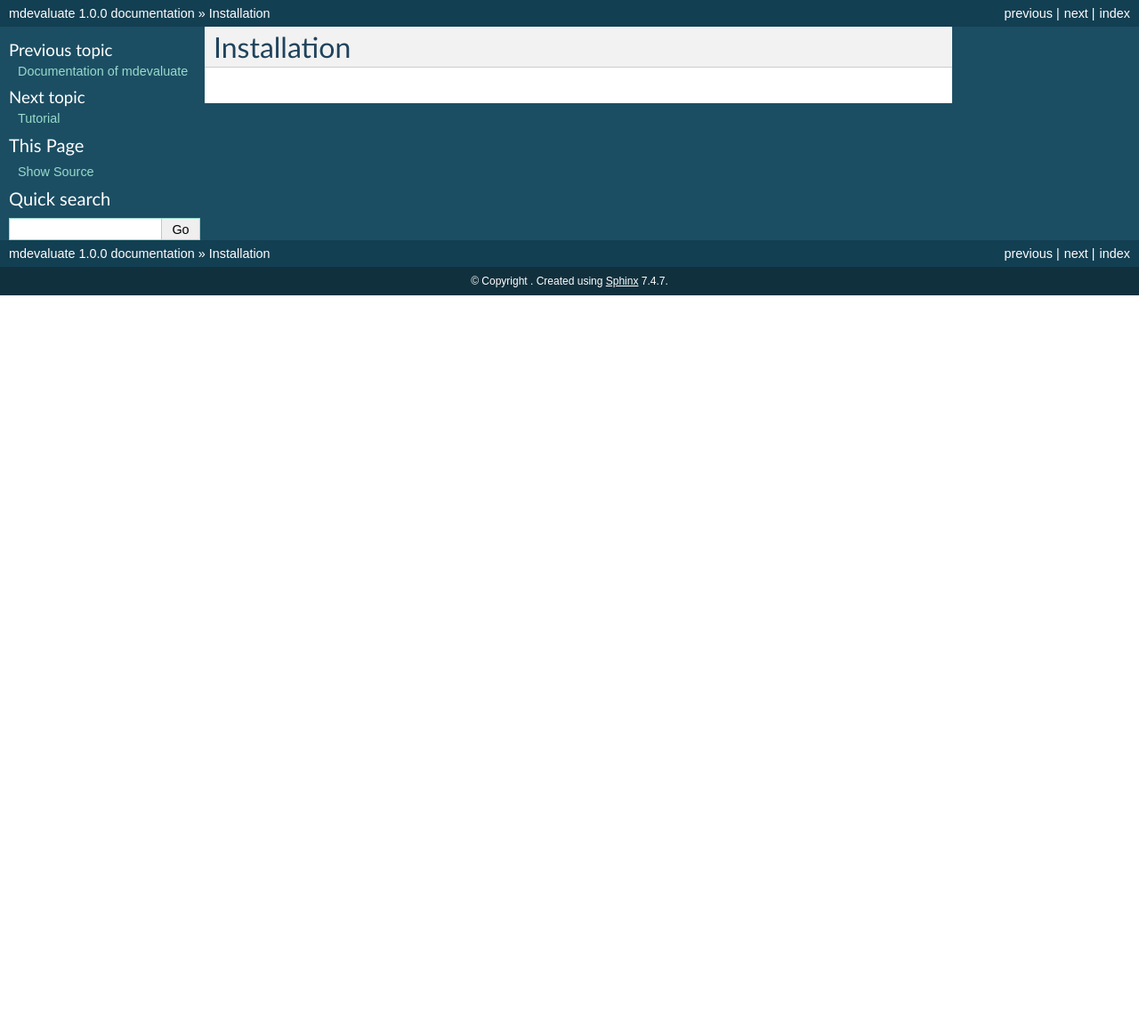
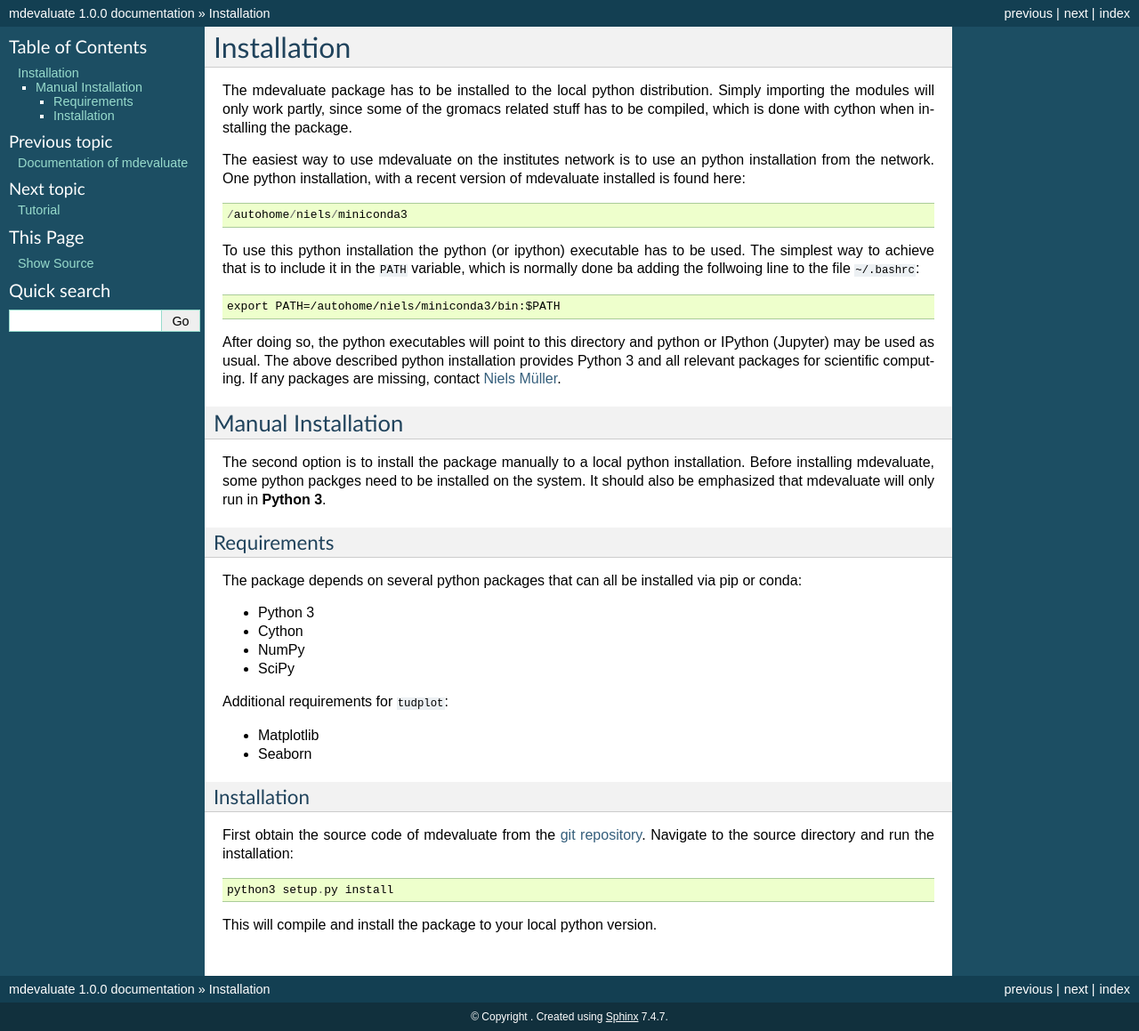
Before and after one commit to mdevaluate/mdevaluate, a Sphinx documentation site: the page built from doc/installation.rst, in a window 1280 px wide. Shown: the whole page at 89% size. Built offline with Sphinx 7.4.7, drawn with Linux system fonts in a browser that asks for light colours; before the commit the page ends 900 px from its top, so only the background shows below that.

Commit message:
Installation guide
Wrote a breif guide on how to get the package up and running for the
documentation. Easiest way of using it is just using my python
installation.

```diff
--- a/doc/installation.rst
+++ b/doc/installation.rst
@@ -1,2 +1,55 @@
 Installation
 ============
+
+The mdevaluate package has to be installed to the local python distribution.
+Simply importing the modules will only work partly, since some of the gromacs related
+stuff has to be compiled, which is done with cython when installing the package.
+
+The easiest way to use mdevaluate on the institutes network is to use an python installation from the network.
+One python installation, with a recent version of mdevaluate installed is found here::
+
+  /autohome/niels/miniconda3
+
+To use this python installation the python (or ipython) executable has to be used.
+The simplest way to achieve that is to include it in the ``PATH`` variable,
+which is normally done ba adding the follwoing line to the file ``~/.bashrc``::
+
+  export PATH=/autohome/niels/miniconda3/bin:$PATH
+
+After doing so, the python executables will point to this directory and python or
+IPython (Jupyter) may be used as usual.
+The above described python installation provides Python 3 and all relevant packages
+for scientific computing.
+If any packages are missing, contact `Niels Müller <mailto:niels@nmr.physik.tu-darmstadt.de>`_.
+
+Manual Installation
++++++++++++++++++++
+
+The second option is to install the package manually to a local python installation.
+Before installing mdevaluate, some python packges need to be installed on the system.
+It should also be emphasized that mdevaluate will only run in **Python 3**.
+
+Requirements
+------------
+
+The package depends on several python packages that can all be installed via pip or conda:
+
+- Python 3
+- Cython
+- NumPy
+- SciPy
+
+Additional requirements for ``tudplot``:
+
+- Matplotlib
+- Seaborn
+
+Installation
+------------
+
+First obtain the source code of mdevaluate from the `git repository <https://bitbucket.org/fkp-md/mdevaluate>`_.
+Navigate to the source directory and run the installation::
+
+  python3 setup.py install
+
+This will compile and install the package to your local python version.
```
